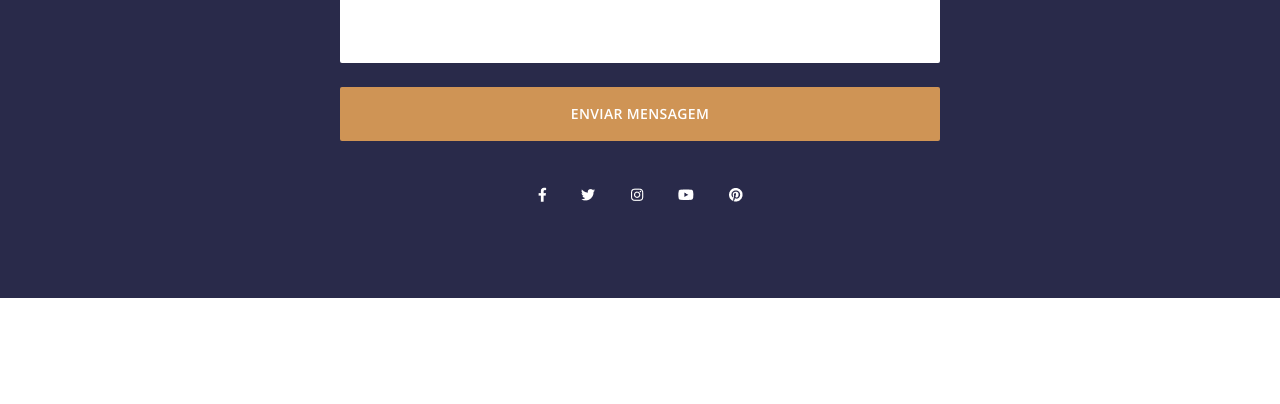
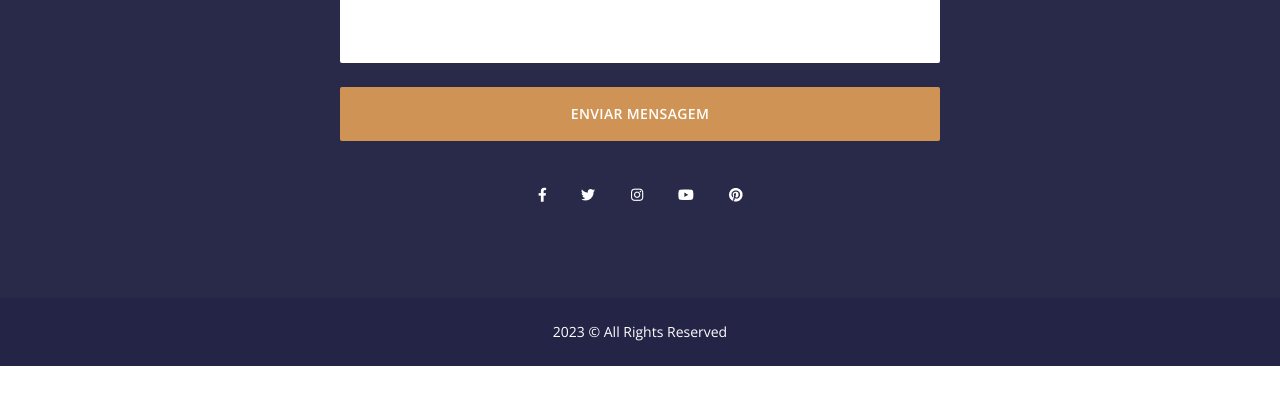
Before and after one commit to HudsonMenezes/law-firm, a React (Create React App) app: page / in a window 1280 px wide. Shown: the part 3604-4008 px from the top of the page. After the commit the page ends 3970 px from the top, so only its background shows below. Built offline with nearby package versions, Linux system fonts and the light colour scheme.

Commit message:
Project done

```diff
--- a/src/App.js
+++ b/src/App.js
@@ -7,6 +7,7 @@
 import Team from "./components/Team";
 import Newsletter from "./components/Newsletter";
 import Contact from "./components/Contact";
+import Footer from "./components/Footer";
 
 const App = () => {
   return (
@@ -17,7 +18,7 @@
       <Team />
       <Newsletter />
       <Contact />
-      <div className="h-[2000px]"></div>
+      <Footer />
     </div>
   );
 };
--- /dev/null
+++ b/src/components/Footer.jsx
@@ -0,0 +1,11 @@
+import React from "react";
+
+const Footer = () => {
+  return (
+    <footer className="bg-primary-darker py-[24px] text-white text-sm text-center">
+      2023 &copy; All Rights Reserved
+    </footer>
+  );
+};
+
+export default Footer;
```
